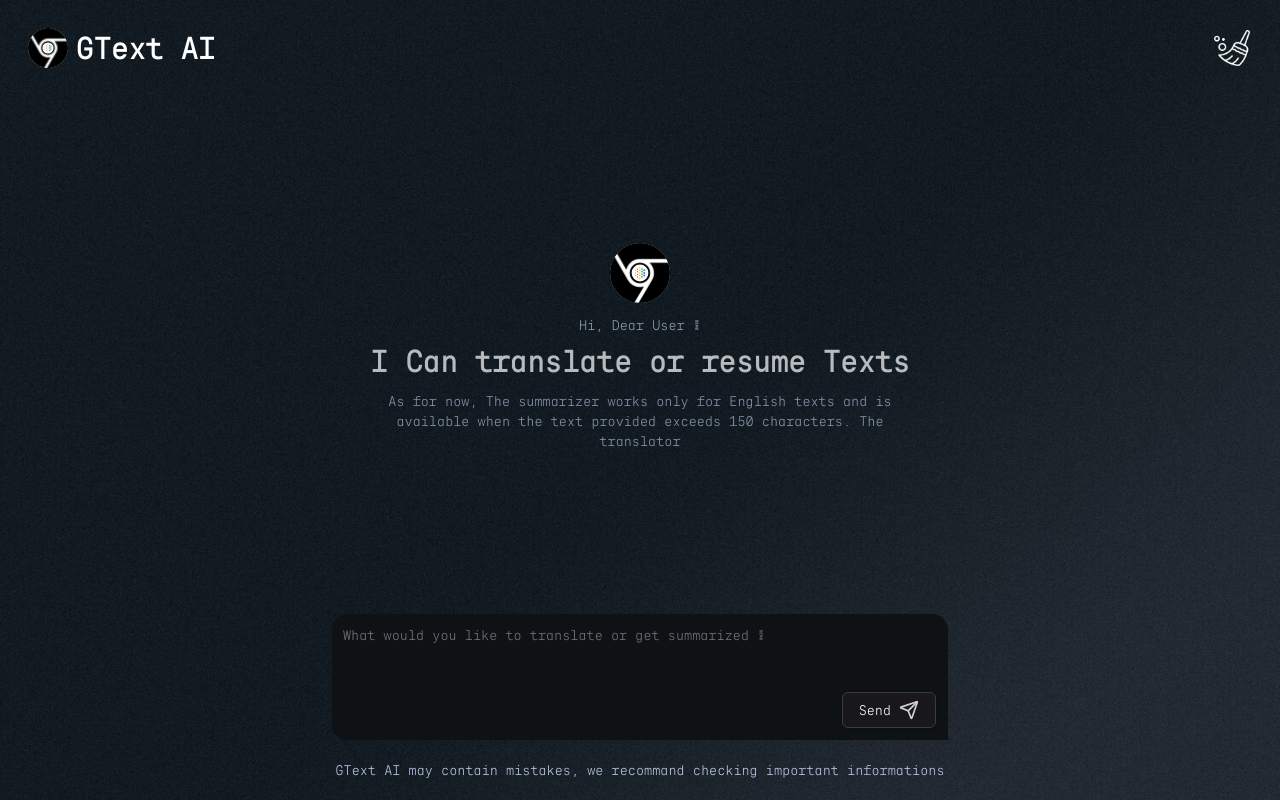
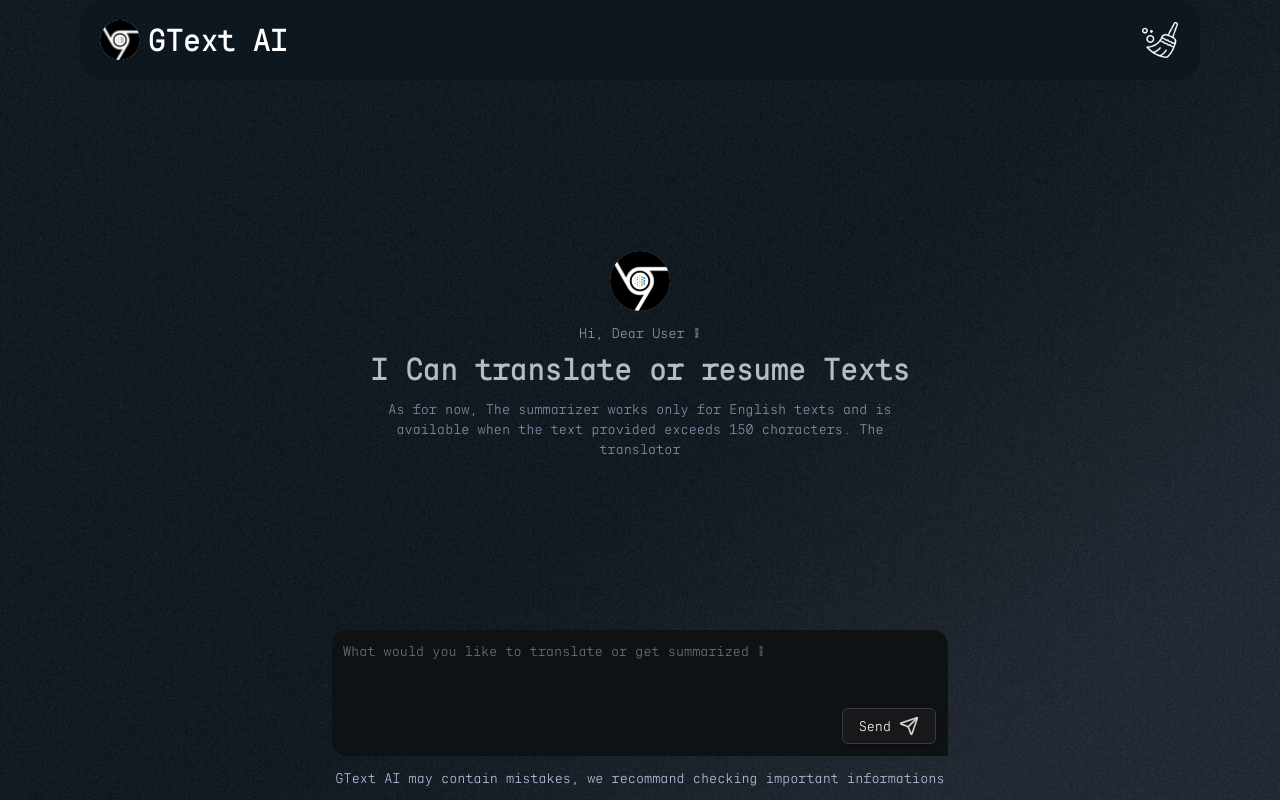
Before and after one commit to Jomagene/hng12-stage3-ai-text-interface, a Next.js app: page / in a window 1280 px wide. Built offline with nearby package versions, Linux system fonts and the light colour scheme.

Commit message:
feat: header style and responsiveness

```diff
--- a/components/Header.jsx
+++ b/components/Header.jsx
@@ -2,7 +2,7 @@
 
 const Header = () => {
   return (
-    <header className="h-f-container flex justify-between items-center absolute top-0">
+    <header className="h-f-container flex justify-between backdrop-blur-3xl rounded-3xl items-center fixed top-0 bg-[#0e171e] z-30">
       <div
         className="flex gap-2 p-2 pr-5 cursor-pointer rounded-full items-center header-logo hover:shadow-btnShad"
         tabIndex={1}>
--- a/components/Main.jsx
+++ b/components/Main.jsx
@@ -5,10 +5,12 @@
 
 const Main = () => {
   const [text, setText] = useState('');
+  const [data, setData] = useState([]);
+
   return (
     <main className="main-container flex flex-col flex-1">
-      <Welcome text={text} setText={setText} />
-      <Prompt setText={setText} />
+      <Welcome text={text} setText={setText} data={data} />
+      <Prompt setText={setText} text={text} setData={setData} />
     </main>
   );
 };
--- a/components/Prompt.jsx
+++ b/components/Prompt.jsx
@@ -2,7 +2,7 @@
 import { Button } from './ui/button';
 import { Textarea } from './ui/textarea';
 
-const Prompt = ({ setText }) => {
+const Prompt = ({ setText, setData, text }) => {
   const handleSubmit = (event) => {
     event.preventDefault();
 
@@ -11,6 +11,7 @@
     const inputText = formData.get('prompt');
 
     setText(inputText);
+    setData((prev) => [...prev, inputText]);
   };
 
   return (
--- /dev/null
+++ b/components/Start.jsx
@@ -0,0 +1,20 @@
+import Image from 'next/image';
+
+const Start = () => {
+  return (
+    <section className="flex flex-col gap-3 items-center justify-center flex-1">
+      <Image src="/icons/gtAI.svg" alt="logo icon" width={60} height={60} />
+      <div className="flex flex-col gap-2 items-center w-full">
+        <p className="text-center opacity-75 text-sm">Hi, Dear User !</p>
+        <h1 className="text-2xl sm:text-3xl font-bold sm:font-extrabold text-white opacity-70 text-center">
+          I Can translate or resume Texts
+        </h1>
+      </div>
+      <p className="text-sm text-center max-w-lg opacity-70">
+        As for now, The summarizer works only for English texts and is available
+        when the text provided exceeds 150 characters. The translator
+      </p>
+    </section>
+  );
+};
+export default Start;
--- a/components/Welcome.jsx
+++ b/components/Welcome.jsx
@@ -1,33 +1,23 @@
 import Image from 'next/image';
 import { Button } from './ui/button';
+import Start from './Start';
 
-const Welcome = ({ text, setText }) => {
+const Welcome = ({ data }) => {
   return (
     <>
-      {!text ? (
-        <section className="flex flex-col gap-3 items-center justify-center flex-1">
-          <Image src="/icons/gtAI.svg" alt="logo icon" width={60} height={60} />
-          <div className="flex flex-col gap-2 items-center w-full">
-            <p className="text-center opacity-75 text-sm">Hi, Dear User !</p>
-            <h1 className="text-2xl sm:text-3xl font-bold sm:font-extrabold text-white opacity-70 text-center">
-              I Can translate or resume Texts
-            </h1>
-          </div>
-          <p className="text-sm text-center max-w-lg opacity-70">
-            As for now, The summarizer works only for English texts and is
-            available when the text provided exceeds 150 characters. The
-            translator
-          </p>
-        </section>
-      ) : (
-        <section className="flex-1 flex flex-col gap-2">
+      {data[0] ? (
+        data.map((el, i) => (
+          <section key={i} className="flex-1 flex flex-col gap-2">
             <div className="flex flex-col backdrop-blur-3xl w-fit p-2 rounded-2xl bg-[#0e1214] self-end ml-10">
-            <p className="text-sm">{text}</p>
+              <p className="text-sm">{el}</p>
               <div className="flex gap-1 justify-between p-1 rounded-bl-2xl">
-              {text.trim().length >= 150 && (
+                {el.trim().length >= 150 && (
+                  <div className="flex items-cente">
                     <Button className="border-[0.5px] border-[#383b44] hover:shadow-btnShad transition-all summarizeBnt">
-                  <span className="hidden sm:inline-block">Summarize</span>
-                  <span className="sm:hidden inline-block">S</span>
+                      <span className="hidden sm:inline-block p-1">
+                        Summarize
+                      </span>
+                      <span className="sm:hidden inline-block">Sum</span>
                       <Image
                         src="/icons/short.svg"
                         width={20}
@@ -35,6 +25,8 @@
                         alt="Short icon"
                       />
                     </Button>
+                    <span></span>
+                  </div>
                 )}
 
                 <div className="flex gap-2">
@@ -54,7 +46,7 @@
                   </select>
                   <Button className="border-[0.5px] border-[#383b44] hover:shadow-btnShad transition-all translateBnt">
                     <span className="hidden sm:inline-block">Translate</span>
-                  <span className="sm:hidden inline-block">Trans</span>
+                    <span className="sm:hidden inline-block">Tran</span>
                     <Image
                       src="/icons/language.svg"
                       width={20}
@@ -69,6 +61,9 @@
               Hey
             </div>
           </section>
+        ))
+      ) : (
+        <Start />
       )}
     </>
   );
--- a/styles/globals.css
+++ b/styles/globals.css
@@ -15,6 +15,7 @@
   font-family: 'Gravitica';
   color: #b8c2e0;
   min-height: 100vh;
+  overflow-y: scroll;
   display: flex;
   flex-direction: column;
   align-items: center;
@@ -67,7 +68,7 @@
     @apply w-full max-w-[40rem] px-3 pt-20;
   }
   .h-f-container {
-    @apply w-full max-w-[80rem] p-2 sm:p-5;
+    @apply w-full max-w-[70rem] p-2 sm:p-3;
   }
 }
 
```
Lines whose indentation alone changed are shown as unchanged.
